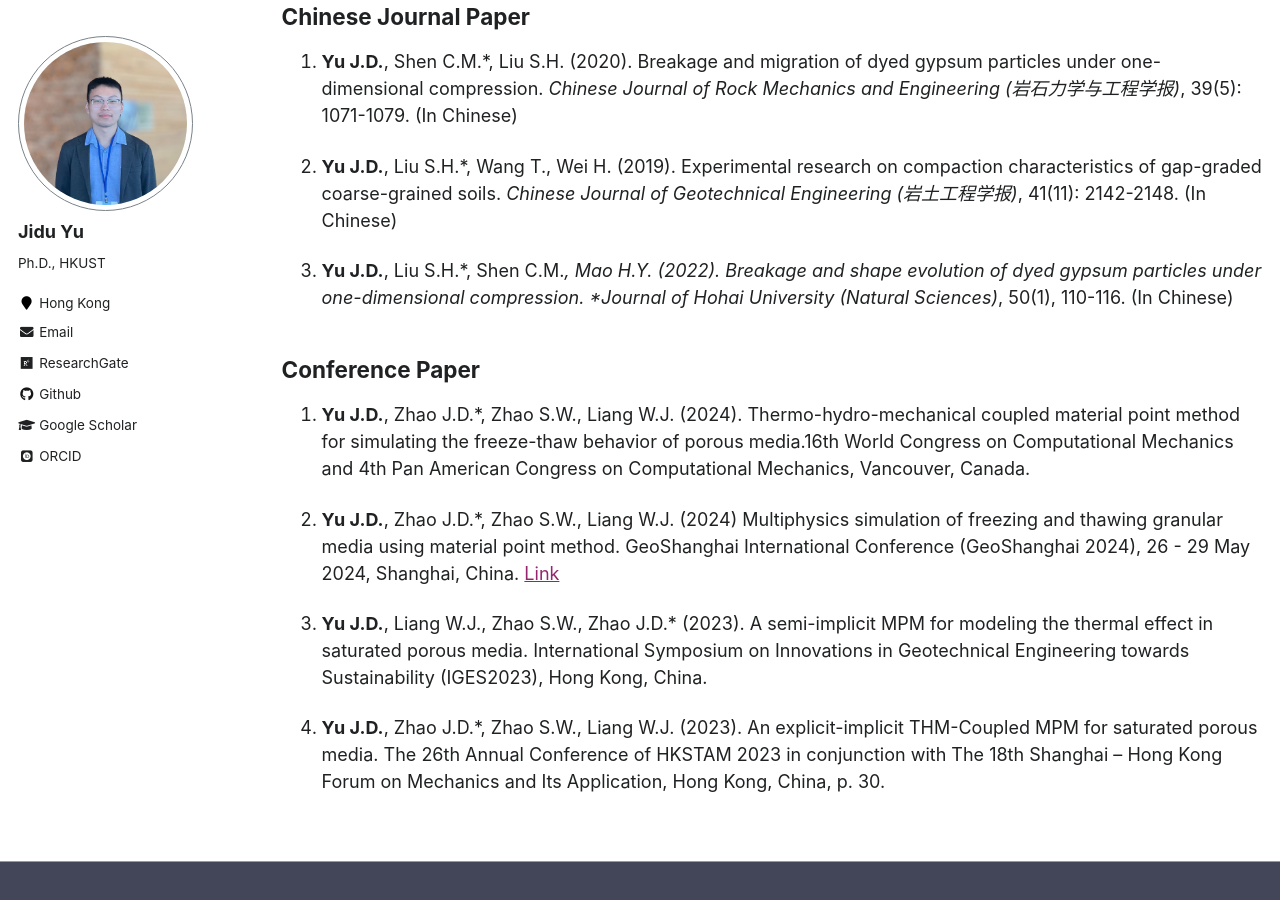
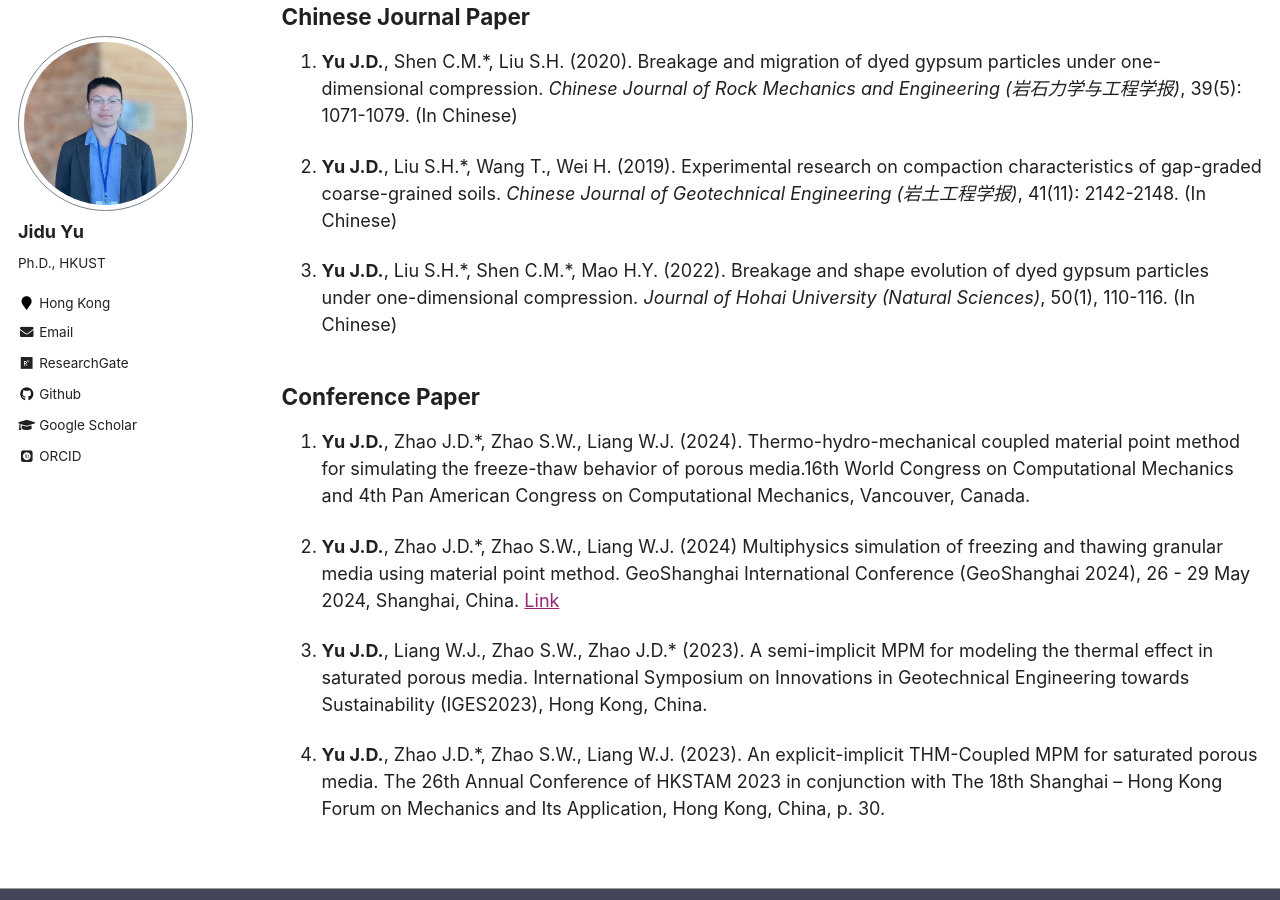
Before and after one commit to yujidu/yujidu.github.io, a Jekyll site: the page built from _pages/publications.md, in a window 1280 px wide and 900 px high, scrolled down 904 px. Built offline with Jekyll 4.4.1, drawn with Linux system fonts in a browser that asks for light colours; some web fonts are replaced.

```diff
--- a/_pages/publications.md
+++ b/_pages/publications.md
@@ -34,7 +34,7 @@
 
 2.   **Yu J.D.**, Liu S.H.\*, Wang T., Wei H. (2019). Experimental research on compaction characteristics of gap-graded coarse-grained soils. *Chinese Journal of Geotechnical Engineering (岩土工程学报)*, 41(11): 2142-2148. (In Chinese)
 
-1.   **Yu J.D.**, Liu S.H.\*, Shen C.M.*, Mao H.Y. (2022). Breakage and shape evolution of dyed gypsum particles under one-dimensional compression. *Journal of Hohai University (Natural Sciences)*, 50(1), 110-116. (In Chinese)
+1.   **Yu J.D.**, Liu S.H.\*, Shen C.M.\*, Mao H.Y. (2022). Breakage and shape evolution of dyed gypsum particles under one-dimensional compression. *Journal of Hohai University (Natural Sciences)*, 50(1), 110-116. (In Chinese)
 
 ## Conference Paper
 
```
Also changed, not shown: _pages/researchs.md (+1 -1 lines).
